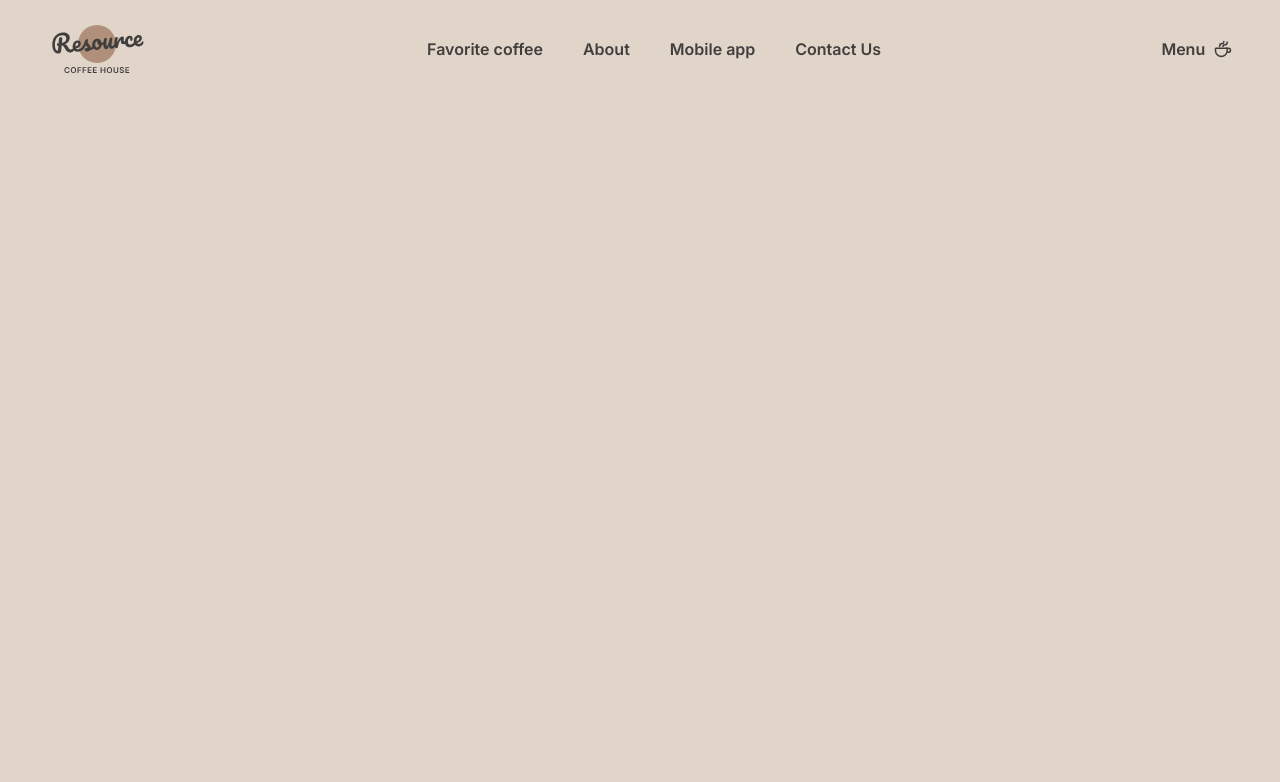
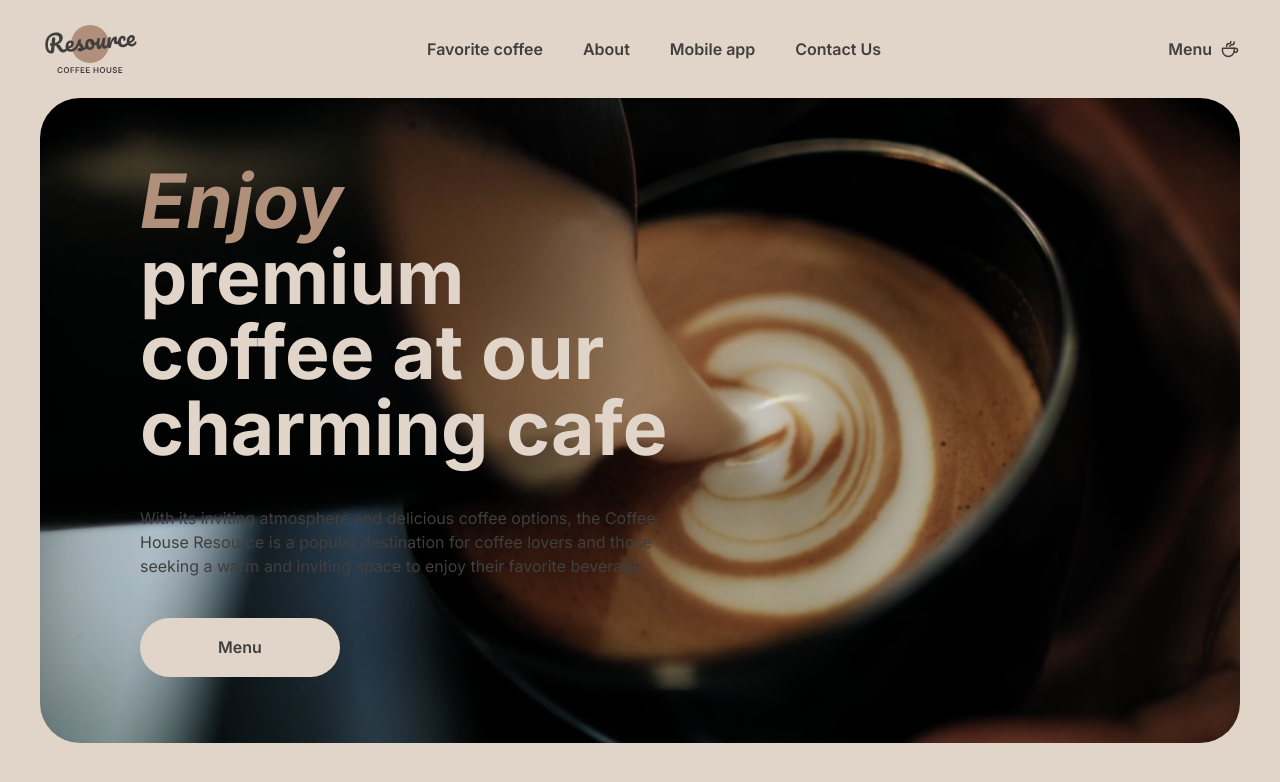
Before and after one commit to muhammadamin1308/Coffee-House, a plain HTML site: page index.html in a window 1280 px wide. Drawn offline with Linux system fonts and the light colour scheme.

Commit message:
feat: enhance HTML structure and styling for hero section; update font styles

```diff
--- a/index.html
+++ b/index.html
@@ -10,16 +10,17 @@
       href="https://fonts.googleapis.com/css2?family=Inter:ital,opsz,wght@0,14..32,100..900;1,14..32,100..900&display=swap"
       rel="stylesheet"
     />
-    <link rel="stylesheet" href="styles/fonts.css">
-    <link rel="stylesheet" href="styles/main.css">
+    <link rel="stylesheet" href="styles/main.css" />
   </head>
   <body>
     <header>
       <nav>
-        <img class="logo-img" src="assets/logo.svg" alt="logo">
+        <img class="logo-img" src="assets/logo.svg" alt="logo" />
         <ul class="nav-menu">
           <li class="nav-item">
-            <a href="#favorite-coffee" class="nav-link text-action">Favorite coffee</a>
+            <a href="#favorite-coffee" class="nav-link text-action"
+              >Favorite coffee</a
+            >
           </li>
           <li class="nav-item">
             <a href="#about" class="nav-link text-action">About</a>
@@ -33,18 +34,64 @@
         </ul>
         <a href="coffee.html" class="menu-link">
           <span class="text-action">Menu</span>
-          <svg width="20" height="20" viewBox="0 0 20 20" fill="none" xmlns="http://www.w3.org/2000/svg">
-            <path d="M14.167 9.76667V11.6667C14.167 14.8883 11.5553 17.5 8.33366 17.5C5.112 17.5 2.50033 14.8883 2.50033 11.6667V9.76667C2.50033 9.4353 2.76896 9.16667 3.10033 9.16667H13.567C13.8984 9.16667 14.167 9.4353 14.167 9.76667Z" stroke="currentColor" stroke-width="1.5" stroke-linecap="round" stroke-linejoin="round"/>
-            <path d="M10.0003 7.50008C10.0003 6.66675 10.5956 5.83341 11.786 5.83341C13.101 5.83341 14.167 4.76743 14.167 3.45246V2.91675" stroke="currentColor" stroke-width="1.5" stroke-linecap="round" stroke-linejoin="round"/>
-            <path d="M6.66634 7.5V7.08333C6.66634 5.70262 7.78563 4.58333 9.16634 4.58333C10.0868 4.58333 10.833 3.83714 10.833 2.91667V2.5" stroke="currentColor" stroke-width="1.5" stroke-linecap="round" stroke-linejoin="round"/>
-            <path d="M13.333 9.16675H15.4163C16.5669 9.16675 17.4997 10.0995 17.4997 11.2501C17.4997 12.4007 16.5669 13.3334 15.4163 13.3334H14.1663" stroke="currentColor" stroke-width="1.5" stroke-linecap="round" stroke-linejoin="round"/>
+          <svg
+            width="20"
+            height="20"
+            viewBox="0 0 20 20"
+            fill="none"
+            xmlns="http://www.w3.org/2000/svg"
+          >
+            <path
+              d="M14.167 9.76667V11.6667C14.167 14.8883 11.5553 17.5 8.33366 17.5C5.112 17.5 2.50033 14.8883 2.50033 11.6667V9.76667C2.50033 9.4353 2.76896 9.16667 3.10033 9.16667H13.567C13.8984 9.16667 14.167 9.4353 14.167 9.76667Z"
+              stroke="currentColor"
+              stroke-width="1.5"
+              stroke-linecap="round"
+              stroke-linejoin="round"
+            />
+            <path
+              d="M10.0003 7.50008C10.0003 6.66675 10.5956 5.83341 11.786 5.83341C13.101 5.83341 14.167 4.76743 14.167 3.45246V2.91675"
+              stroke="currentColor"
+              stroke-width="1.5"
+              stroke-linecap="round"
+              stroke-linejoin="round"
+            />
+            <path
+              d="M6.66634 7.5V7.08333C6.66634 5.70262 7.78563 4.58333 9.16634 4.58333C10.0868 4.58333 10.833 3.83714 10.833 2.91667V2.5"
+              stroke="currentColor"
+              stroke-width="1.5"
+              stroke-linecap="round"
+              stroke-linejoin="round"
+            />
+            <path
+              d="M13.333 9.16675H15.4163C16.5669 9.16675 17.4997 10.0995 17.4997 11.2501C17.4997 12.4007 16.5669 13.3334 15.4163 13.3334H14.1663"
+              stroke="currentColor"
+              stroke-width="1.5"
+              stroke-linecap="round"
+              stroke-linejoin="round"
+            />
           </svg>
         </a>
       </nav>
     </header>
-    <main></main>
+    <main>
+      <section class="hero">
+        <div class="hero-content">
+          <h1 class="heading-1">
+            <span class="heading-1 accent">Enjoy</span> premium coffee at our charming
+            cafe
+          </h1>
+          <p class="body-medium hero-desc">
+            With its inviting atmosphere and delicious coffee options, the
+            Coffee House Resource is a popular destination for coffee lovers and
+            those seeking a warm and inviting space to enjoy their favorite
+            beverage.
+          </p>
+          <a href="coffee.html" class="hero-menu-btn">Menu</a>
+        </div>
+      </section>
+    </main>
     <footer></footer>
 
-  <script src="script/main.js"></script>
+    <script src="script/main.js"></script>
   </body>
 </html>
--- a/styles/fonts.css
+++ b/styles/fonts.css
@@ -26,8 +26,6 @@ h1,
   font-size: 72px;
   font-weight: 600;
   line-height: 105%;
-  letter-spacing: -0.02em;
-  margin: 0 0 1rem 0;
   color: var(--text-dark);
 }
 
--- a/styles/main.css
+++ b/styles/main.css
@@ -20,6 +20,77 @@
   box-sizing: border-box;
 }
 
+h1,
+.heading-1 {
+  font-family: "Inter", sans-serif;
+  font-size: 75px;
+  font-weight: 700;
+  line-height: 101%;
+  color: var(--text-light);
+  margin: 0;
+}
+
+h1.accent,
+.heading-1.accent {
+  font-style: italic;
+  color: var(--text-accent);
+}
+
+h2,
+.heading-2 {
+  font-family: "Inter", sans-serif;
+  font-size: 60px;
+  font-weight: 600;
+  line-height: 125%;
+  letter-spacing: -0.02em;
+}
+
+h2.accent,
+.heading-2.accent {
+  font-style: italic;
+}
+
+h3,
+.heading-3 {
+  font-family: "Inter", sans-serif;
+  font-size: 24px;
+  font-weight: 600;
+  line-height: 125%;
+  letter-spacing: 0;
+}
+
+p,
+.body-medium {
+  font-family: "Inter", sans-serif;
+  font-size: 16px;
+  font-weight: 400;
+  line-height: 150%;
+  letter-spacing: 0;
+  margin: 0;
+}
+
+.caption {
+  font-size: 10px;
+  font-weight: 600;
+  line-height: 140%;
+}
+
+.text-action {
+  font-size: 16px;
+  font-weight: 600;
+  line-height: 150%;
+}
+
+.burger-link{
+  font-size: 32px;
+  font-weight: 600;
+  line-height: 125%;
+}
+
+* {
+  box-sizing: border-box;
+}
+
 body {
   font-family: "Inter", -apple-system, BlinkMacSystemFont, "Segoe UI", Roboto,
     Oxygen, Ubuntu, Cantarell, sans-serif;
@@ -30,7 +101,7 @@ body {
   background-color: var(--bg-body);
   color: var(--text-dark);
   margin: 0;
-  padding: 0 2rem;
+  padding: 0 40px;
 }
 
 /* Navbar */
@@ -38,7 +109,7 @@ nav {
   display: flex;
   justify-content: space-between;
   align-items: center;
-  padding: .3rem ;
+  padding: .3rem 0;
   max-width: 100%;
   margin: 0 auto;
   z-index: 1000;
@@ -47,7 +118,6 @@ nav {
 .logo-img{
   width: 100px;
   height: 60px;
-  margin: 8px 10px;
 }
 
 .nav-menu {
@@ -71,7 +141,6 @@ nav {
   display: inline-flex;
   align-items: center;
   gap: 8px;
-  padding: 8px 10px;
   text-decoration: none;
   color: var(--text-dark);
   background-color: transparent;
@@ -87,3 +156,47 @@ nav {
   height: 20px;
   flex-shrink: 0;
 }
+/* HERO */
+.hero{
+  border-radius: 2.5rem;
+  width: 100%;
+  height: 645px;
+  background-image: url(../assets/main/img-hero.png);
+  background-size: cover;
+  background-position: center;
+  background-repeat: no-repeat;
+  position: relative;
+  display: flex;
+  align-items: center;
+  padding: 60px 100px;
+}
+
+.hero-content {
+  max-width: 530px;
+  z-index: 2;
+}
+
+
+.hero-desc {
+  margin: 40px 0;
+}
+
+.hero-menu-btn {
+  display: inline-block;
+  background-color: var(--text-light);
+  color: var(--text-dark);
+  padding: 20px 78px;
+  border-radius: 100px;
+  text-decoration: none;
+  font-size: 16px;
+  font-weight: 600;
+  transition: all 0.3s ease;
+  border: none;
+  cursor: pointer;
+}
+
+.hero-menu-btn:hover {
+  background-color: var(--text-accent);
+  color: white;
+  transform: translateY(-2px);
+}
```
